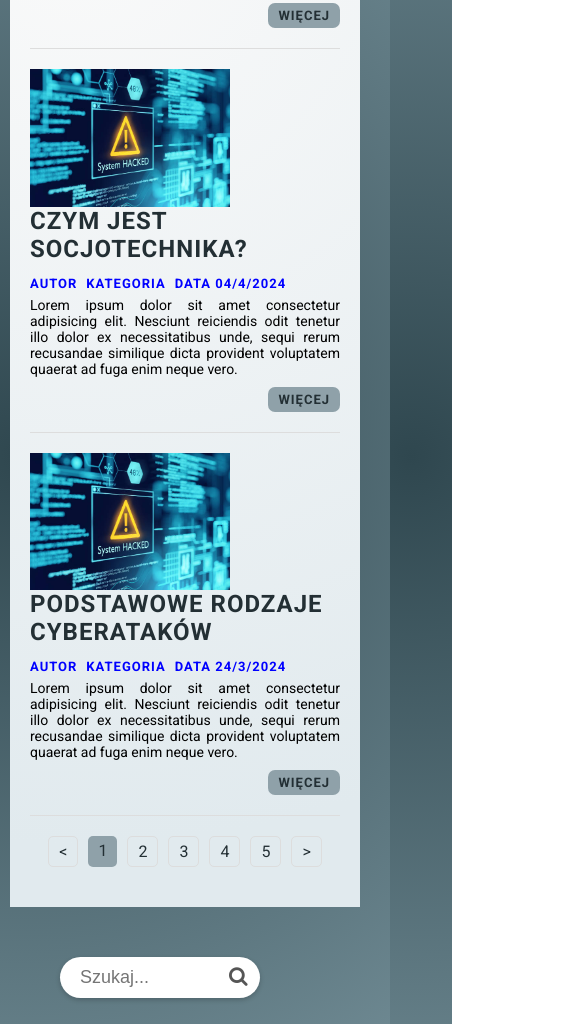
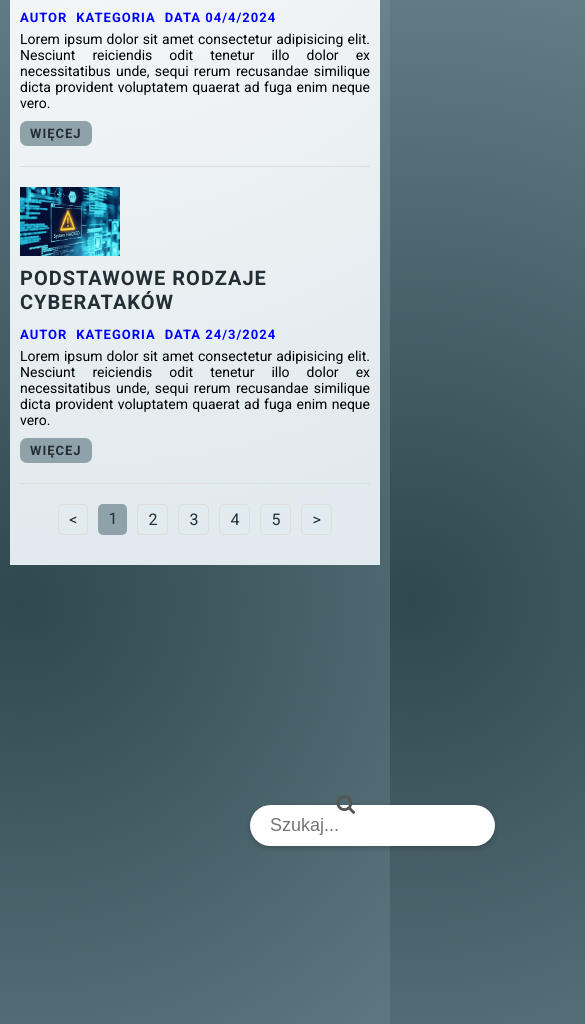
Before and after one commit to jgajdzinska/cybersecurity-blog-template, a plain HTML site: page index.html in a window 390 px wide. Shown: the part 976-2000 px from the top of the page, 585 px wide, since content can reach past the window. Drawn offline with Linux system fonts and the light colour scheme.

Commit message:
#0001 - added responsive

```diff
--- a/css/style.css
+++ b/css/style.css
@@ -190,6 +190,7 @@ header h1 {
 }
 
 .search-bar {
+    margin-bottom: 20px;
     padding: 50px 50px;
     box-sizing: border-box;
 }
@@ -294,3 +295,63 @@ header h1 {
 .footer .fa:hover {
     text-decoration: none;
 }
+
+@media (max-width: 768px) {
+    header h1 {
+        font-size: 10px;
+        font-weight: 500;
+    }
+    .post, .recent-post {
+        flex-direction: column;
+        align-items: flex-start;
+    }
+
+    .post img, .recent-post img {
+        margin-right: 0;
+        margin-bottom: 10px;
+        width: 100px;
+        height: auto;
+    }
+
+    .post-container, .sidebar {
+        margin: 0;
+        padding: 10px;
+    }
+
+    .read-more-container {
+        justify-content: flex-start;
+    }
+
+    .search-bar i {
+        position: absolute;
+        margin-left: 150px;
+        margin-top: 1230px;
+    }
+
+    .search-bar input {
+        width: 280px;
+    }
+}
+
+@media (max-width: 480px) {
+    .navbar a {
+        display: block;
+        padding: 10px;
+        text-align: left;
+    }
+
+    .post-title {
+        font-size: 20px;
+    }
+
+    .search-bar i {
+        position: absolute;
+        margin-left: 150px;
+        margin-top: 1348px;
+    }
+
+    .search-bar input {
+        margin: 180px;
+        width: 245px;
+    }
+}
```
Also changed, not shown: index.html (+0 -4 lines).
